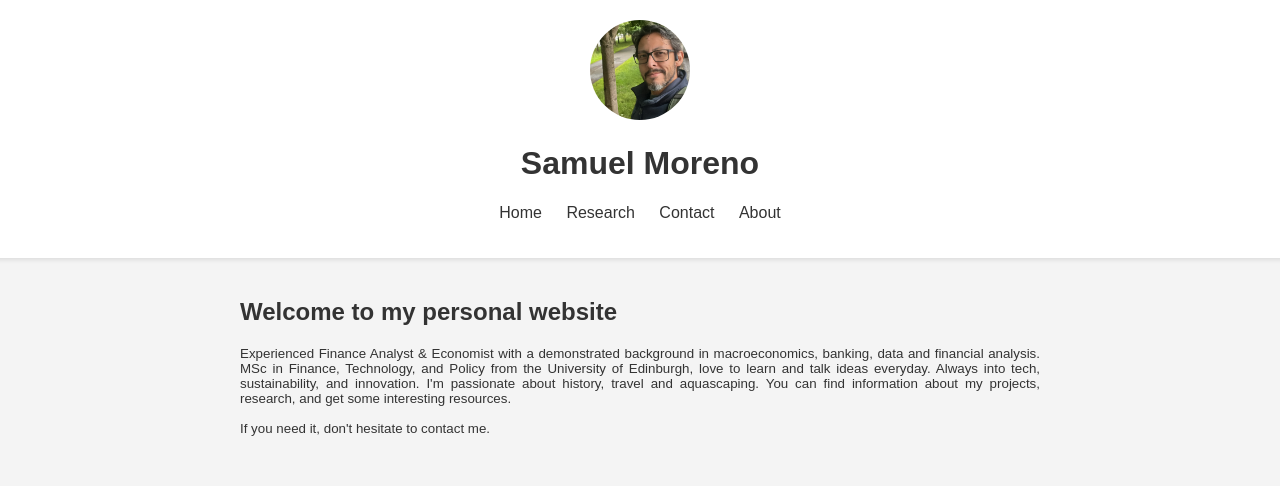
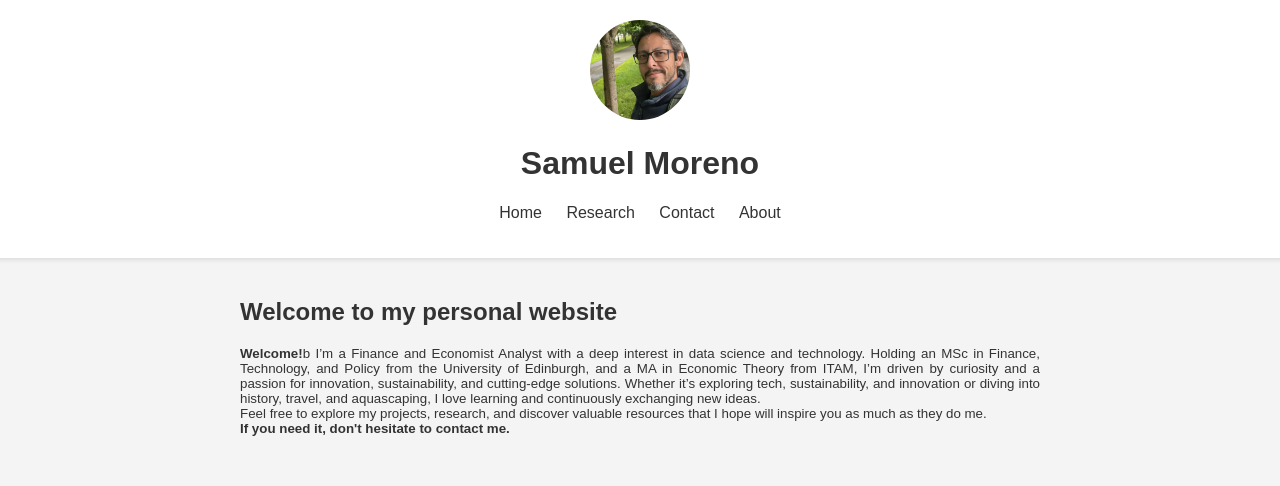
Before and after one commit to GregSom-MSc/GregSom-MSc.github.io, a Jekyll site: the page built from index.md, in a window 1280 px wide. Shown: the top 486 px of the page. Built offline with Jekyll 4.4.1, drawn with Linux system fonts in a browser that asks for light colours; grey boxes are pictures that could not be loaded.

Commit message:
Update index.md

```diff
--- a/index.md
+++ b/index.md
@@ -5,12 +5,12 @@ layout: default
 ## Welcome to my personal website
 
 <div style="text-align: justify;font-size:smaller;">
-Experienced Finance Analyst & Economist with a demonstrated background in macroeconomics, banking, data and financial analysis.
-MSc in Finance, Technology, and Policy from the University of Edinburgh, love to learn and talk ideas everyday.
-Always into tech, sustainability, and innovation. I'm passionate about history, travel and aquascaping.
-You can find information about my projects, research, and get some interesting resources.<br>
-  <br>
-If you need it, don't hesitate to contact me.
+<b>Welcome!</b>b I’m a Finance and Economist Analyst with a deep interest in data science and technology. Holding an MSc in Finance, Technology, and Policy from the University of Edinburgh, and a MA in Economic Theory from ITAM, I’m driven by curiosity and a passion for innovation, sustainability, and cutting-edge solutions.
+Whether it’s exploring tech, sustainability, and innovation or diving into history, travel, and aquascaping, I love learning and continuously exchanging new ideas.
+<br>
+Feel free to explore my projects, research, and discover valuable resources that I hope will inspire you as much as they do me.
+<br>
+<b>If you need it, don't hesitate to contact me. </b>
 </div>
 <br>
 
```
